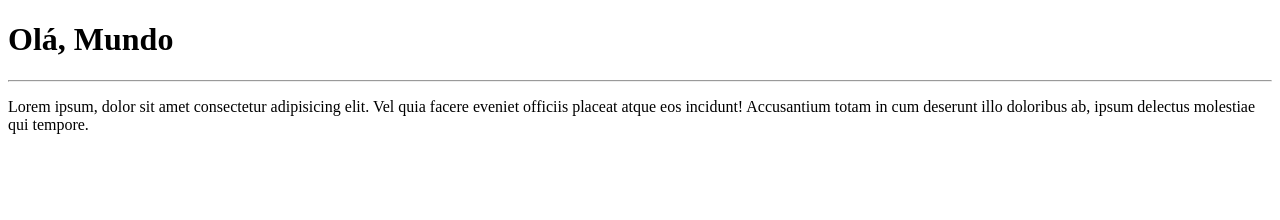
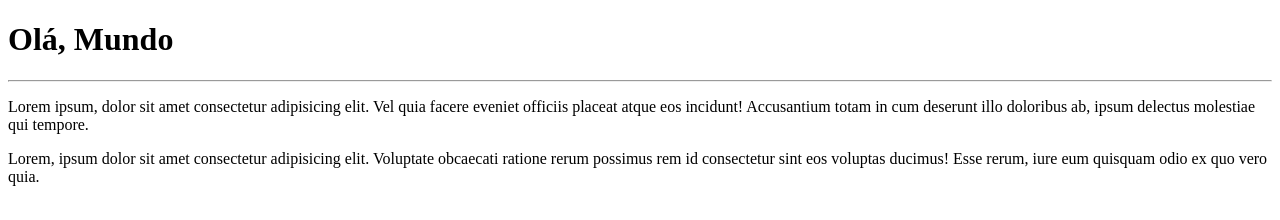
Before and after one commit to Edmundocabocolino/Ol--_mundo-, a plain HTML site: page exemplo/index.html in a window 1280 px wide. Drawn offline with Linux system fonts and the light colour scheme.

Commit message:
adicionei um parágrafo

```diff
--- a/exemplo/index.html
+++ b/exemplo/index.html
@@ -9,5 +9,6 @@
   <h1>Olá, Mundo</h1>
   <hr>
 <p>Lorem ipsum, dolor sit amet consectetur adipisicing elit. Vel quia facere eveniet officiis placeat atque eos incidunt! Accusantium totam in cum deserunt illo doloribus ab, ipsum delectus molestiae qui tempore.</p>
+<p>Lorem, ipsum dolor sit amet consectetur adipisicing elit. Voluptate obcaecati ratione rerum possimus rem id consectetur sint eos voluptas ducimus! Esse rerum, iure eum quisquam odio ex quo vero quia.</p>
 </body>
 </html>
```
